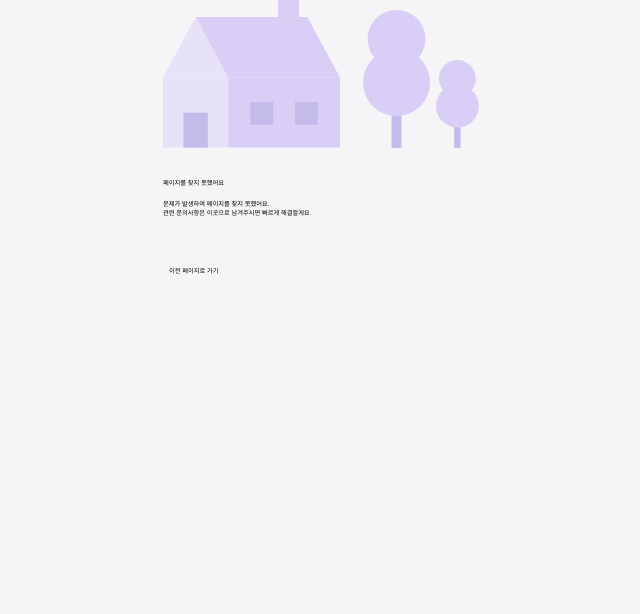
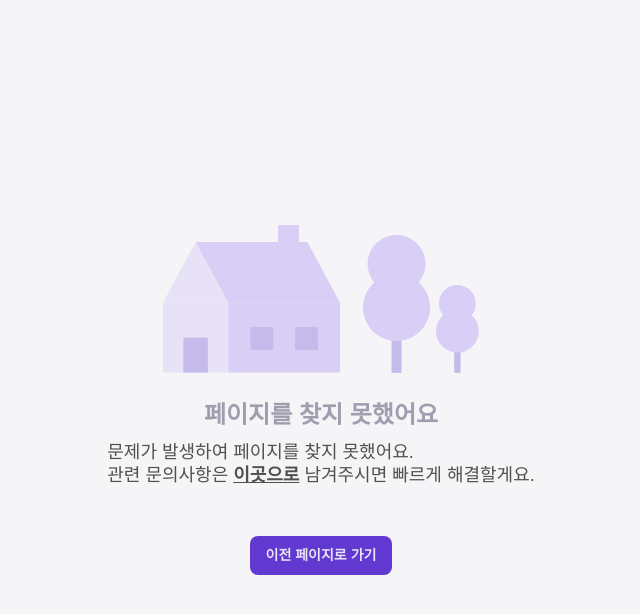
Before and after one commit to Mile-Writings/Mile-Client, a React (Vite) app: page /error in a window 1280 px wide. Shown: the top 614 px of the page, without its empty margins (319-959 px from the left). Built offline with nearby package versions, Linux system fonts and the light colour scheme; no server answers; a web font is replaced by a local one; what emotion-reset would draw is missing.

Commit message:
style: 스타일 요소 추가

```diff
--- a/src/pages/Error/Error.tsx
+++ b/src/pages/Error/Error.tsx
@@ -23,12 +23,40 @@ const Error = () => {
 
 export default Error;
 
-const ErrorWrapper = styled.div``;
+const ErrorWrapper = styled.div`
+  display: flex;
+  flex-direction: column;
+  align-items: center;
+  justify-content: center;
+  height: 100vh;
+`;
 
-const Title = styled.div``;
+const Title = styled.div`
+  color: ${({ theme }) => theme.colors.darkViolet};
+  ${({ theme }) => theme.fonts.title5};
+`;
 
-const SubTitle = styled.div``;
+const SubTitle = styled.div`
+  color: ${({ theme }) => theme.colors.gray80};
+  ${({ theme }) => theme.fonts.subtitle4};
+`;
 
-const HyperLinkText = styled.a``;
+const HyperLinkText = styled.a`
+  text-decoration: underline;
+  ${({ theme }) => theme.fonts.subtitle2};
+`;
 
-const BackToPrevPageButton = styled.button``;
+const BackToPrevPageButton = styled.button`
+  display: flex;
+  align-items: center;
+  justify-content: center;
+  min-width: 8rem;
+  max-width: 16rem;
+  padding: 1rem 1.6rem;
+
+  color: ${({ theme }) => theme.colors.mileViolet};
+
+  background-color: ${({ theme }) => theme.colors.mainViolet};
+  ${({ theme }) => theme.fonts.button3};
+  border-radius: 8px;
+`;
```
